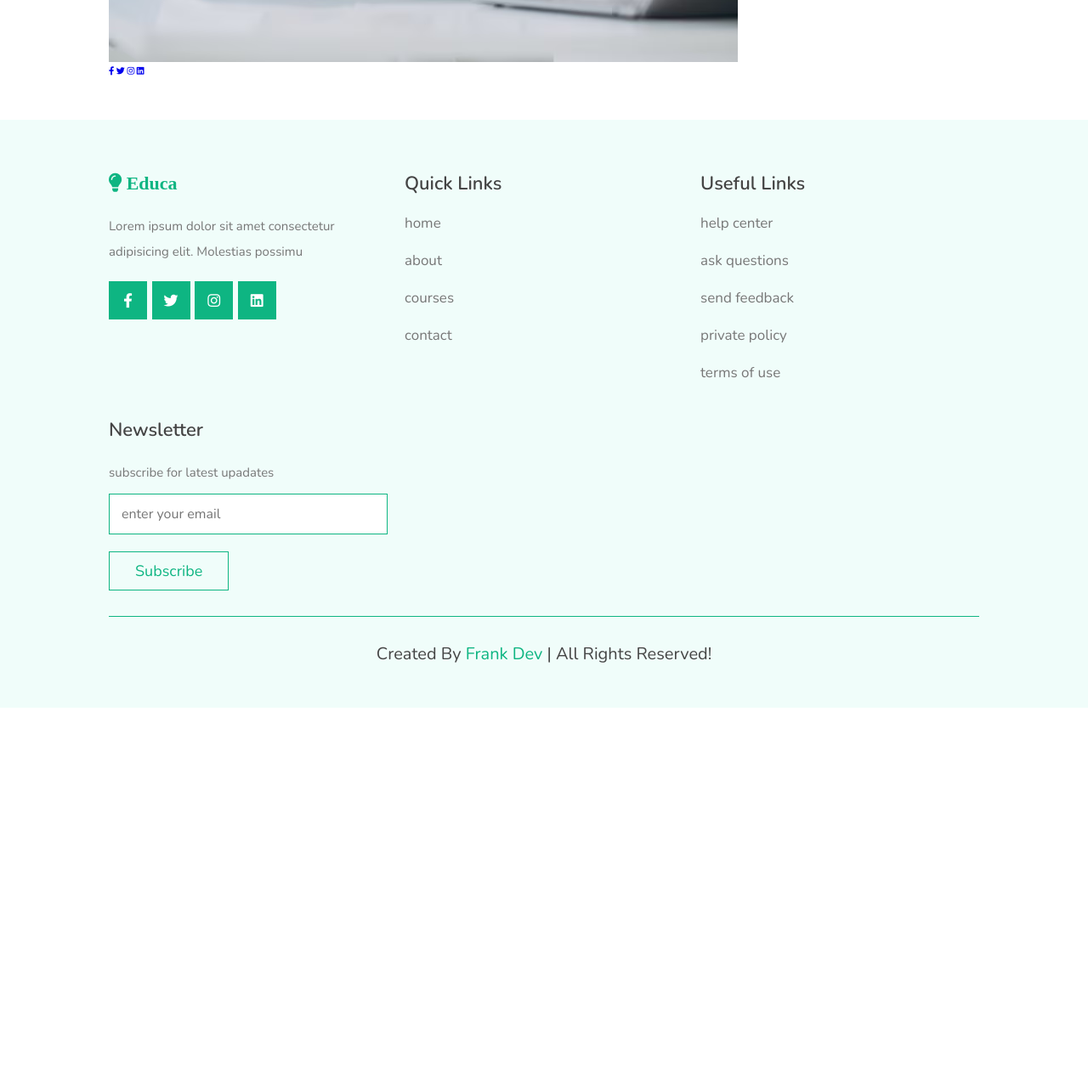
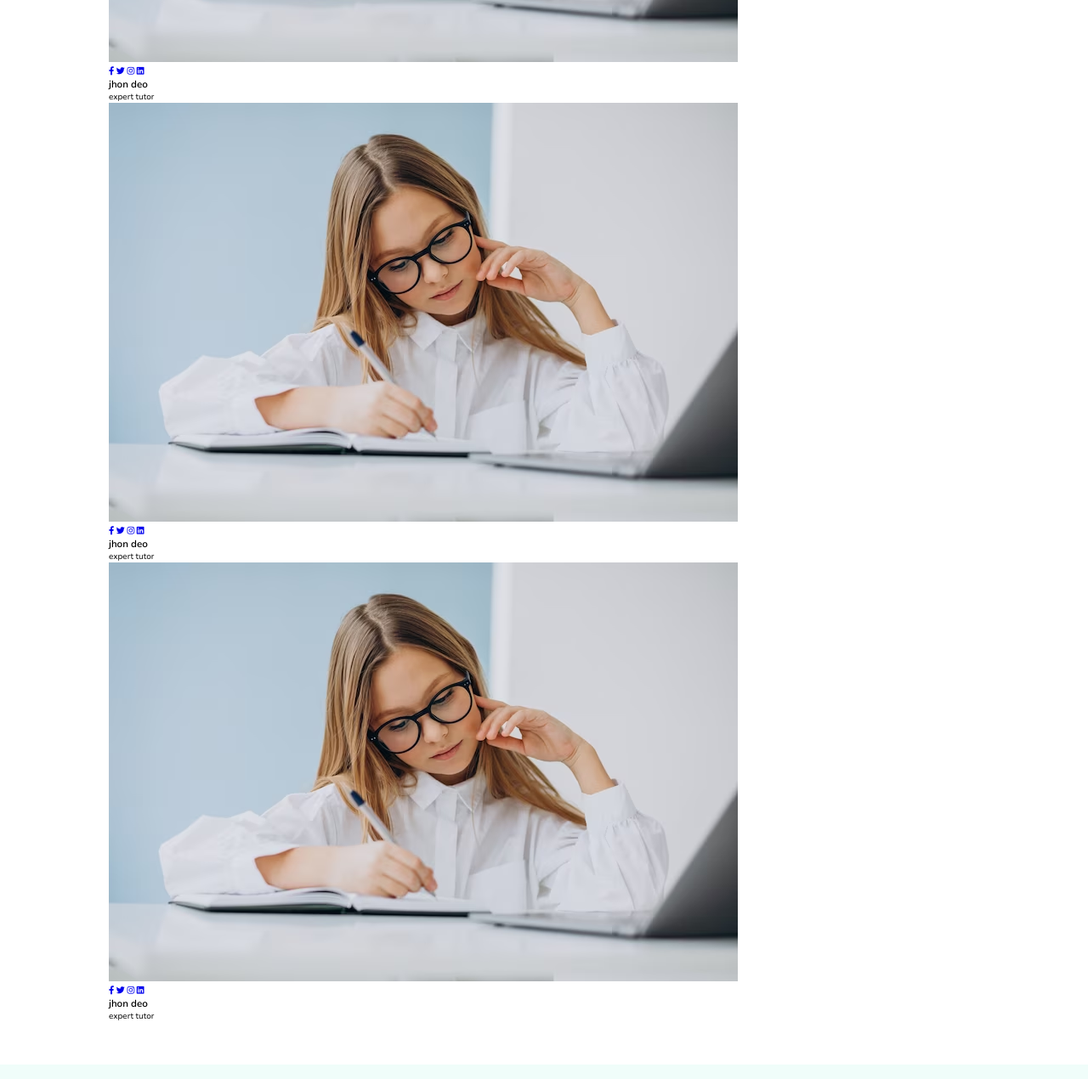
Before and after one commit to francoasevey/Multipage-Education-Website, a plain HTML site: page about.html in a window 1280 px wide. Shown: the part 1530-2800 px from the top of the page at 85% size. Before the commit the page ends 2363 px from the top, so only its background shows below. Drawn offline with nearby package versions, Linux system fonts and the light colour scheme.

Commit message:
content about

```diff
--- a/about.html
+++ b/about.html
@@ -102,6 +102,42 @@
                         <a href="#" class="fab fa-linkedin"></a>
                     </div>
                 </div>
+                <div class="content">
+                    <h3>jhon deo</h3>
+                    <span>expert tutor</span>
+                </div>
+            </div>
+
+            <div class="w">
+                <div class="image">
+                    <img src="/images/1.jpg" alt="">
+                    <div class="share">
+                        <a href="#" class="fab fa-facebook-f"></a>
+                        <a href="#" class="fab fa-twitter"></a>
+                        <a href="#" class="fab fa-instagram"></a>
+                        <a href="#" class="fab fa-linkedin"></a>
+                    </div>
+                </div>
+                <div class="content">
+                    <h3>jhon deo</h3>
+                    <span>expert tutor</span>
+                </div>
+            </div>
+
+            <div class="w">
+                <div class="image">
+                    <img src="/images/1.jpg" alt="">
+                    <div class="share">
+                        <a href="#" class="fab fa-facebook-f"></a>
+                        <a href="#" class="fab fa-twitter"></a>
+                        <a href="#" class="fab fa-instagram"></a>
+                        <a href="#" class="fab fa-linkedin"></a>
+                    </div>
+                </div>
+                <div class="content">
+                    <h3>jhon deo</h3>
+                    <span>expert tutor</span>
+                </div>
             </div>
         </div>
     </section>
```
